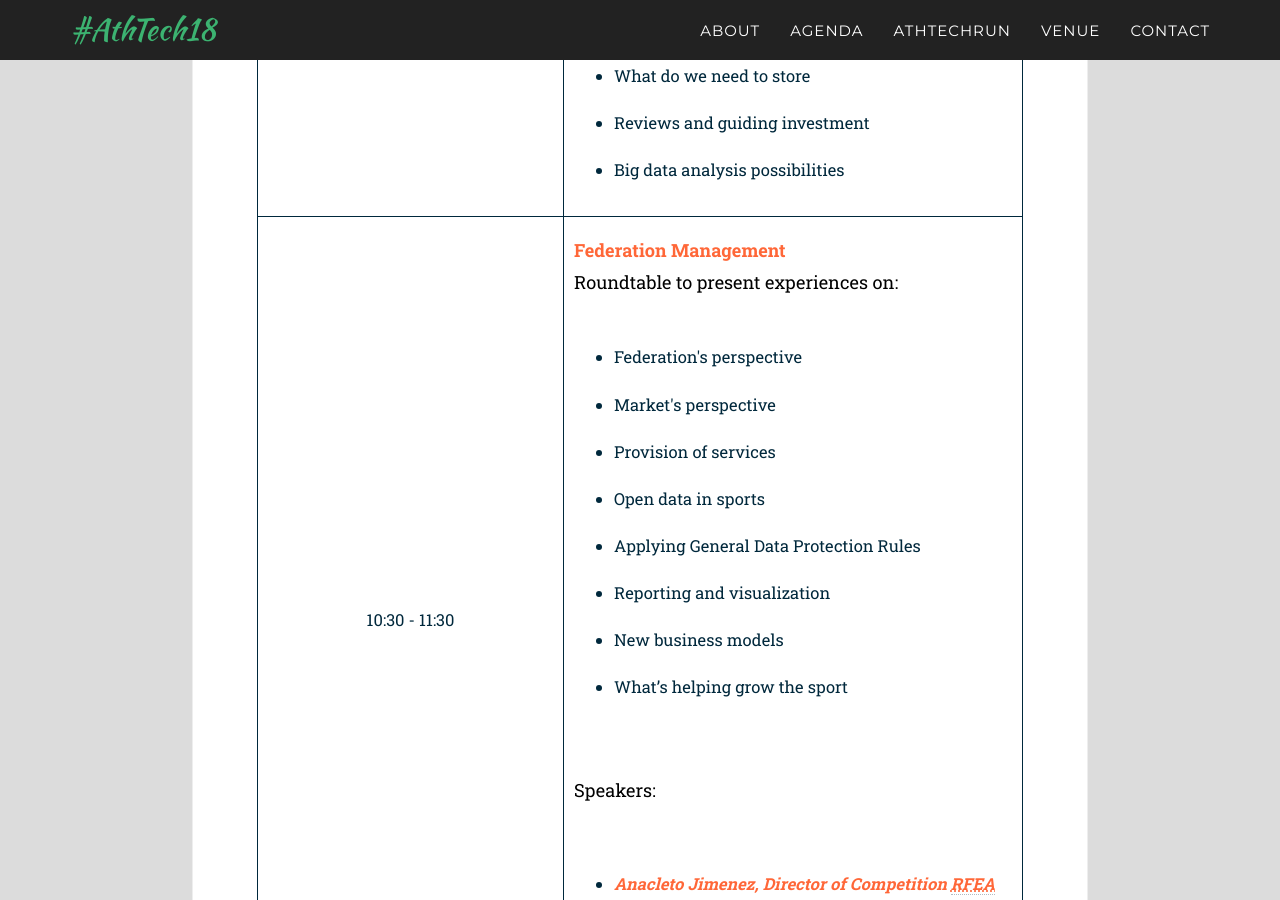
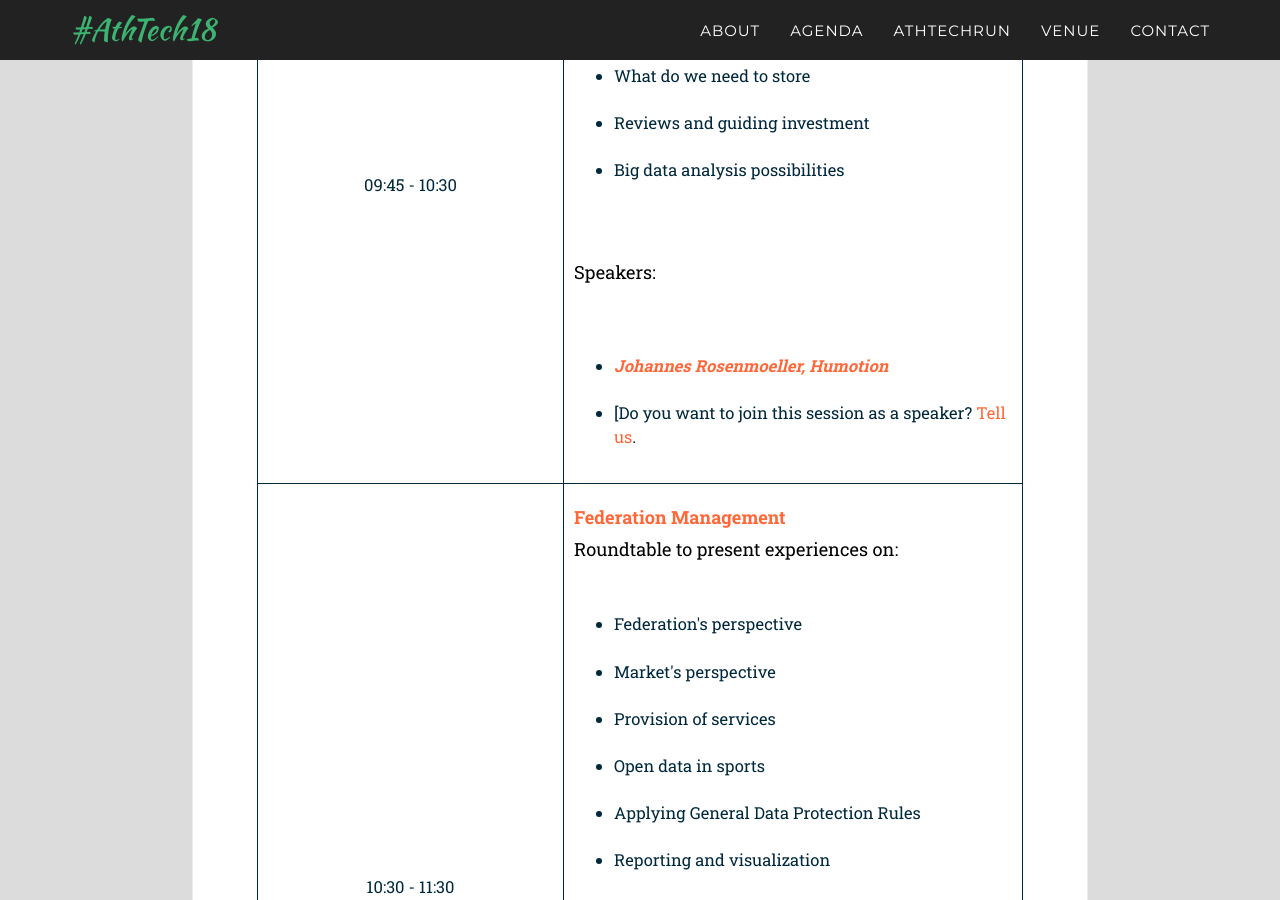
Before and after one commit to openath/athtech, a Jekyll site: the page built from _2018_pages/agenda.html, in a window 1280 px wide and 900 px high, scrolled down 4244 px. Built offline with Jekyll 4.4.1, drawn with Linux system fonts in a browser that asks for light colours; some web fonts are replaced.

Commit message:
Added speakers

```diff
--- a/_data/twenty_18/agendas_2.yml
+++ b/_data/twenty_18/agendas_2.yml
@@ -17,6 +17,11 @@
         <li>What do we need to store</li>
         <li>Reviews and guiding investment</li>
         <li>Big data analysis possibilities</li>
+      </ul>
+      <p>Speakers:</p>
+      <ul>
+        <li><i><b>Johannes Rosenmoeller, Humotion</b></i></li>
+        <li>[Do you want to join this session as a speaker? <a href='/#contact'>Tell us</a>.</li>
       </ul>"
 
 - time: 10:30 - 11:30
```
